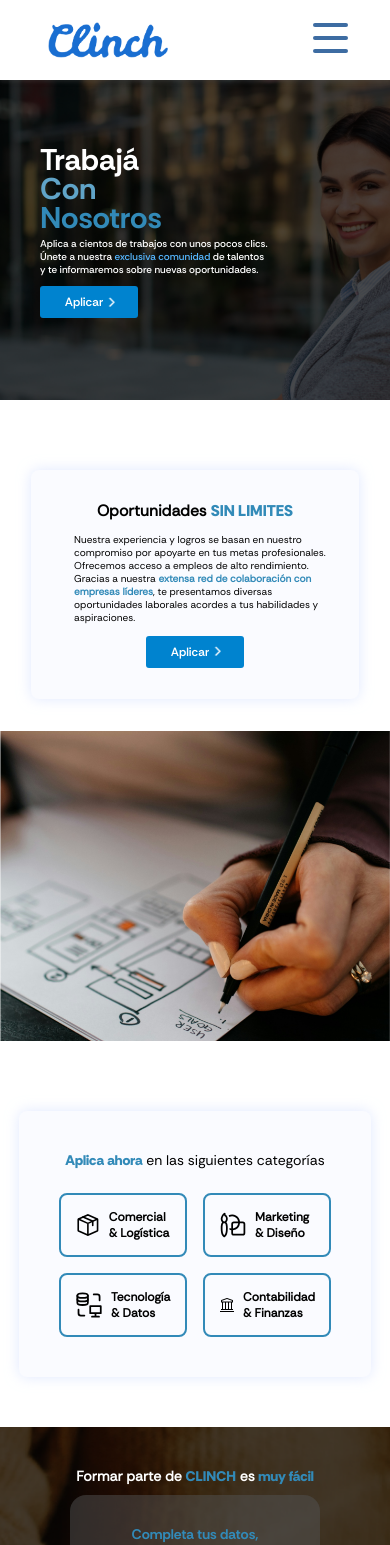
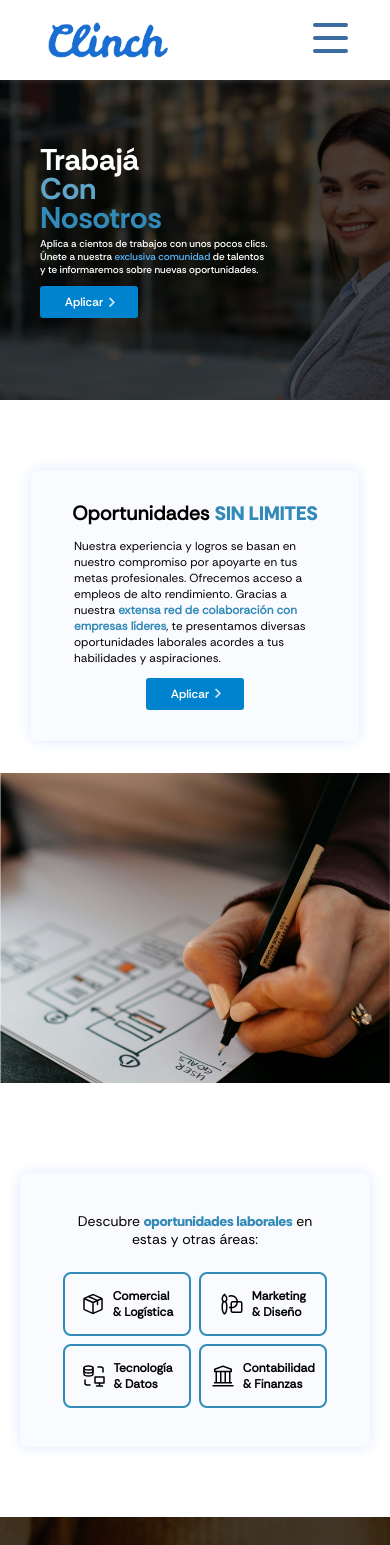
Before and after one commit to agustinlorca/ClinchHR, a React (Vite) app: page /candidatos in a window 390 px wide. Shown: the top 1545 px of the page. Built offline with nearby package versions, Linux system fonts and the light colour scheme.

Commit message:
Fixed CategoriesCard and ApplicationCard responsive

```diff
--- a/src/components/Cards/ApplicationCard/applicationCard.css
+++ b/src/components/Cards/ApplicationCard/applicationCard.css
@@ -11,16 +11,15 @@
   border-radius: 16px;
   width: min(1500px, 90%);
   height: auto;
-  padding: 2.5vw 4vw;
+  padding: 40px 80px;
   display: grid;
   grid-template-columns: 1fr 1fr;
   place-content: center;
   align-items: center;
-  gap: 0rem;
 }
 
 .application-card .text-content h1 {
-  font-size: clamp(24px, 3vw, 46px);
+  font-size: clamp(24px, 2.8vw, 46px);
 }
 .application-card .text-content h1 span {
   font-family: "RethinkSans-ExtraBold";
@@ -29,7 +28,7 @@
 
 .application-card .text-content p {
   font-size: clamp(16px, 1.5vw, 24px);
-  margin: 1.5vw 0;
+  margin: 30px 0;
 }
 .application-card .text-content p span {
   font-weight: bold;
@@ -47,7 +46,7 @@
   height: auto;
 }
 
-@media (width < 767px) {
+@media (width < 1000px) {
   .application-card-container {
     margin-top: var(--mobile-margin);
     padding: 20px 0px;
@@ -73,11 +72,11 @@
     text-align: center;
   }
   .application-card .text-content h1 {
-    font-size: clamp(12px, 4vw, 16px);
+    font-size: clamp(12px, 5vw, 36px);
   }
   .application-card .text-content p {
     margin: 3vw 0 3vw 3vw;
-    font-size: clamp(6px, 3vw, 10px);
+    font-size: clamp(6px, 3vw, 20px);
     text-align: left;
   }
   .application-card .image-content {
--- a/src/components/Cards/CategoriesCard/CategoriesCard.jsx
+++ b/src/components/Cards/CategoriesCard/CategoriesCard.jsx
@@ -11,28 +11,27 @@ const CategoriesCard = () => {
   return (
     <section className="categories-card-container">
       <div className="categories-card">
-        <h1><span>Aplica ahora</span> en las siguientes categorías</h1>
+        <h1>Descubre <span>oportunidades laborales</span> en estas y otras áreas:</h1>
         <div className="categories">
           <div>
-            <Box width="80px" height="80px" fill="black" className="icon-card"/>
-            <span>Comercial & Logística</span>
+            <Box fill="black" className="icon-card"/>
+            <span>Comercial <br/>& Logística</span>
           </div>
           <div>
-            <Design  width="80px" height="80px" fill="black" className="icon-card"/>
-            <span> Marketing & Diseño</span>
+            <Design fill="black" className="icon-card"/>
+            <span> Marketing <br/>& Diseño</span>
           </div>
           <div>
             <DataDisplay
-               width="80px" height="80px"
               fill="none"
               stroke="black"
               className="icon-card"
             />
-            <span> Tecnología & Datos</span>
+            <span> Tecnología <br/>& Datos</span>
           </div>
           <div>
-            <Bank  width="80px" height="80px" fill="black" className="icon-card"/>
-            <span> Contabilidad & Finanzas</span>
+            <Bank fill="black" className="icon-card"/>
+            <span> Contabilidad <br/>& Finanzas</span>
           </div>
         </div>
       </div>
--- a/src/components/Cards/CategoriesCard/categoriesCard.css
+++ b/src/components/Cards/CategoriesCard/categoriesCard.css
@@ -2,7 +2,7 @@
     margin-top: var(--desktop-margin);
     display: flex;
     width: 100%;
-    /* height: 600px; */
+    padding: 20px 0px;
     justify-content: center;
     align-items: center;
 }
@@ -10,16 +10,19 @@
 .categories-card{
     box-shadow:  0px 0px 14px rgba(204, 216, 255, .6);
     display: flex;
+    width: min(1500px, 90%);
     flex-direction: column;
     justify-content: center;
     align-items: center;
-    gap: 64px;
+    gap: 48px;
     background-color: #FAFBFF;
-    border-radius: 16px;
-    padding: 60px;
+    border-radius: 1vw;
+    padding: 120px 40px;
+
 }
 .categories-card h1 {
     text-align: center;
+    font-size: clamp(22px, 2.7vw, 32px);
     font-weight: normal;
 }
 
@@ -32,38 +35,47 @@
     display: flex;
     justify-content: center;
     align-items: center;
-    gap: 64px;
+    gap: 2vw;
 }
 .categories div{
     height: 118px;
     width: 256px;
-    padding: 32px 24px;
+    padding: 24px 14px;
     display: flex;
     justify-content: center;
     align-items: center;
-    gap: 16px;
+    gap: 1rem;
     border: 3px solid var(--color-primary);
     border-radius: 16px;
 }
-
+.categories div .icon-card{
+    width: 48px;
+    height: auto;
+}
 .categories div span{
-    font-size: 21px;
+    font-size: clamp(14px,1.7vw,21px);
     font-weight: normal;
 }
 
-@media screen and (max-width: 767px) {
+@media (1000px <= width < 1366px){
+
+    .categories div{
+        max-width: 200px;
+        padding: 20px 10px;
+    }
+}
+
+@media (width < 1000px) {
     .categories-card-container{
         margin-top: var(--mobile-margin);
-        /* height: 400px; */
     }
     .categories-card{
         margin: 0 20px;
         gap: 24px;
         border-radius: 8px;
-        padding: 40px;
+        padding: 10%;
     }
     .categories-card h1 {
-
         font-size: 14px;
     }
 
@@ -71,20 +83,19 @@
         display: grid;
         grid-template-columns: auto auto;
         grid-template-rows: auto auto;
-        gap: 16px;
+        gap: 2vw;
     }
     .categories div{
         height: 64px;
         width: 128px;
-        padding: 16px 14px;
-        gap: 8px;
+        padding: 0px;
+        gap: 2vw;
         border: 2px solid var(--color-primary);
         border-radius: 8px;
     }
     .categories div .icon-card{
-        width: 50px;
-        height: 50px;
-
+        width: 24px;
+        height: auto;
     }
 
     .categories div span{
@@ -93,3 +104,36 @@
     }
 
 }
+@media (width <= 290px) {
+    .categories-card{
+        margin: 0 20px;
+        gap: 24px;
+        border-radius: 8px;
+        padding: 10%;
+    }
+    .categories-card h1 {
+        font-size: 12px;
+    }
+
+    .categories{
+        gap: 2vw;
+    }
+    .categories div{
+        height: 53px;
+        width: 106px;
+        padding: 0px;
+        gap: 2vw;
+        border: 2px solid var(--color-primary);
+        border-radius: 8px;
+    }
+    .categories div .icon-card{
+        width: 20px;
+        height: auto;
+    }
+
+    .categories div span{
+        font-size: 11px;
+        font-weight: bold;
+    }
+
+}
```
